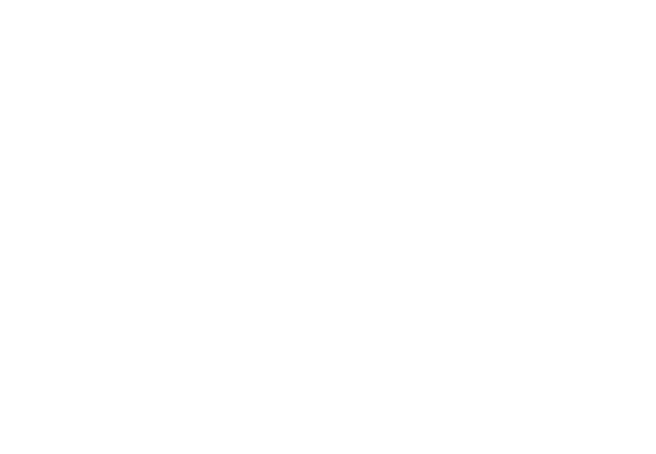
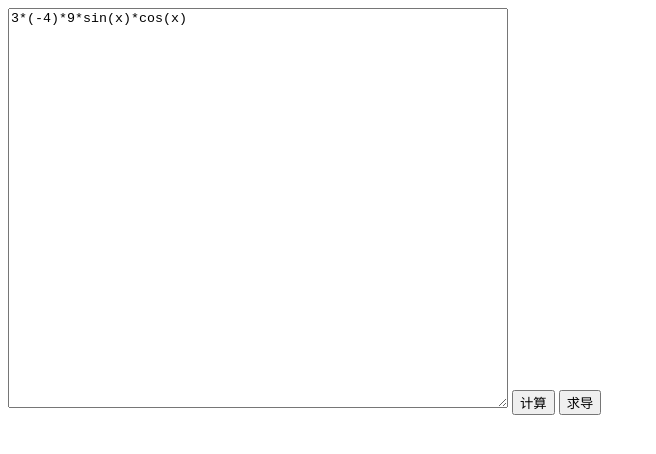
Before and after one commit to philippica/mathematicalCalculator, a website built with webpack: page demo/test.html in a window 1280 px wide. Shown: the whole page, without its empty margins (0-656 px from the left). Built offline with Linux system fonts and the light colour scheme.

Commit message:
Signed-off-by: Yuanjie Pu <yuapu@microsoft.com>

```diff
--- a/demo/test.html
+++ b/demo/test.html
@@ -1,19 +1,45 @@
 <html>
     <head>
         <script src='../dist/js/index.js'></script>
-    </head>
-    <body>
         <script>
+            const compute = () => {
+                const expression = document.getElementById('expression').value;
                 const b = new mathematica.Lexical();
                 b.setSym('x');
                 b.setSym('y');
-            b.generateTokens('sin(x)*cos(x)*x');
+                b.generateTokens(expression);
                 const ast2 = b.parse().ast;
                 const result = ast2.compute();
                 // console.info(result.derivative('x').toString());
                 // console.info(result.derivative('x').compute().toString());
+                const u = result.compute().toString();
+                document.getElementById('result').innerHTML = u;
+                console.info(u);
+            }
+            const derivative = () => {
+                const expression = document.getElementById('expression').value;
+                const b = new mathematica.Lexical();
+                b.setSym('x');
+                b.setSym('y');
+                b.generateTokens(expression);
+                const ast2 = b.parse().ast;
+                const result = ast2.compute();
                 const u = result.derivative('x').compute().toString();
+                document.getElementById('result').innerHTML = u;
                 console.info(u);
+            }
         </script>
+        <style>
+            #expression {
+                width: 500px;
+                height: 400px;
+            }
+        </style>
+    </head>
+    <body>
+        <textarea width="800px" height="1200px" id="expression">3*(-4)*9*sin(x)*cos(x)</textarea>
+        <button onclick="compute()">计算</button>
+        <button onclick="derivative()">求导</button>
+        <div id="result"></div>
     </body>
 </html>
--- a/src/parser.js
+++ b/src/parser.js
@@ -4,6 +4,7 @@ import { FactorASTNode } from './factor-ast-node';
 import { ExponentASTNode } from './exponent-ast-node';
 import { FunctionASTNode } from './function-ast-node';
 import { SymbolASTNode } from './symbol-ast-node';
+import { UnaryASTNode } from './unary-ast-node';
 
 
 const LEX_STATE = {
```
Also changed, not shown: dist/js/index.js. Lines whose indentation alone changed are shown as unchanged.
